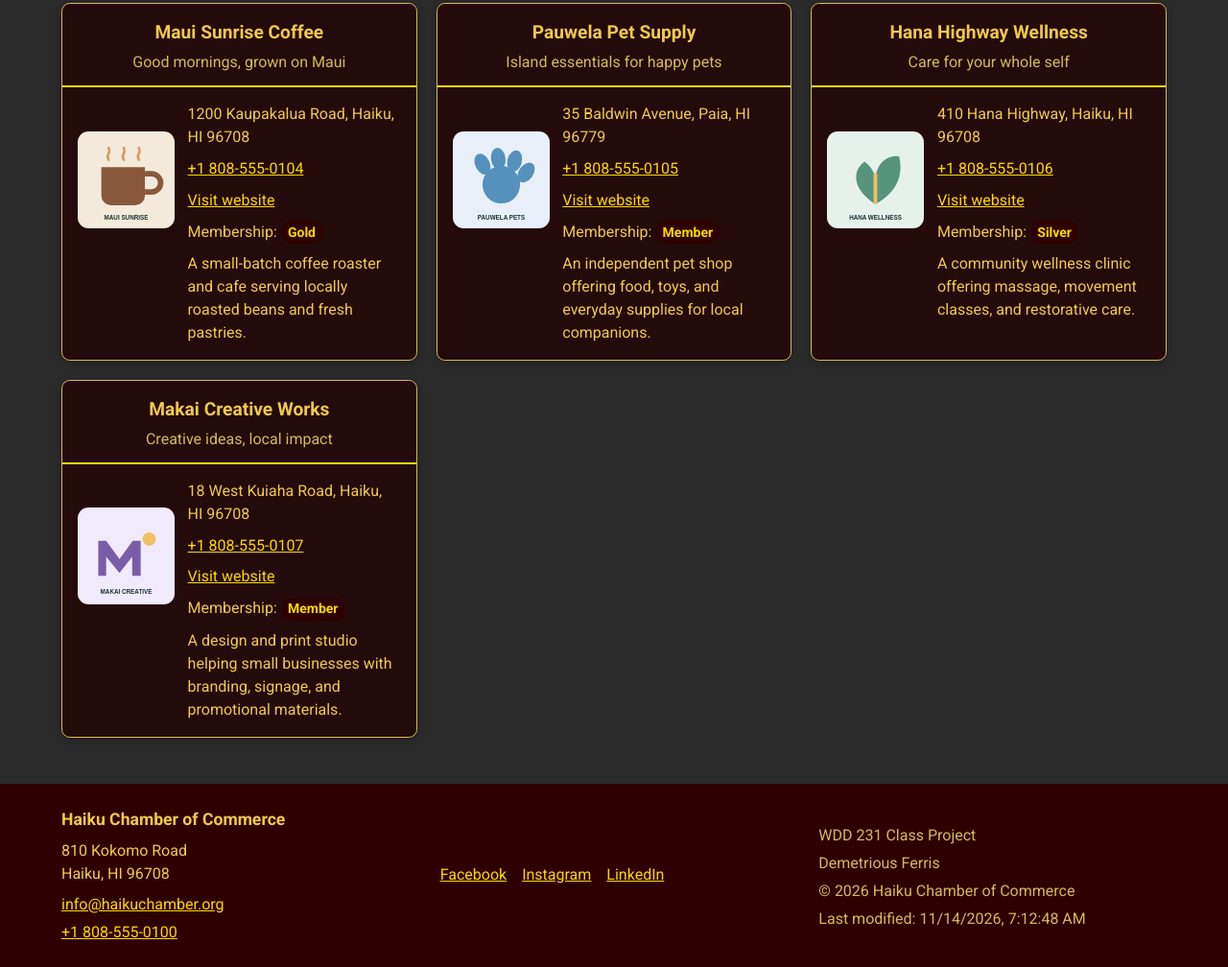
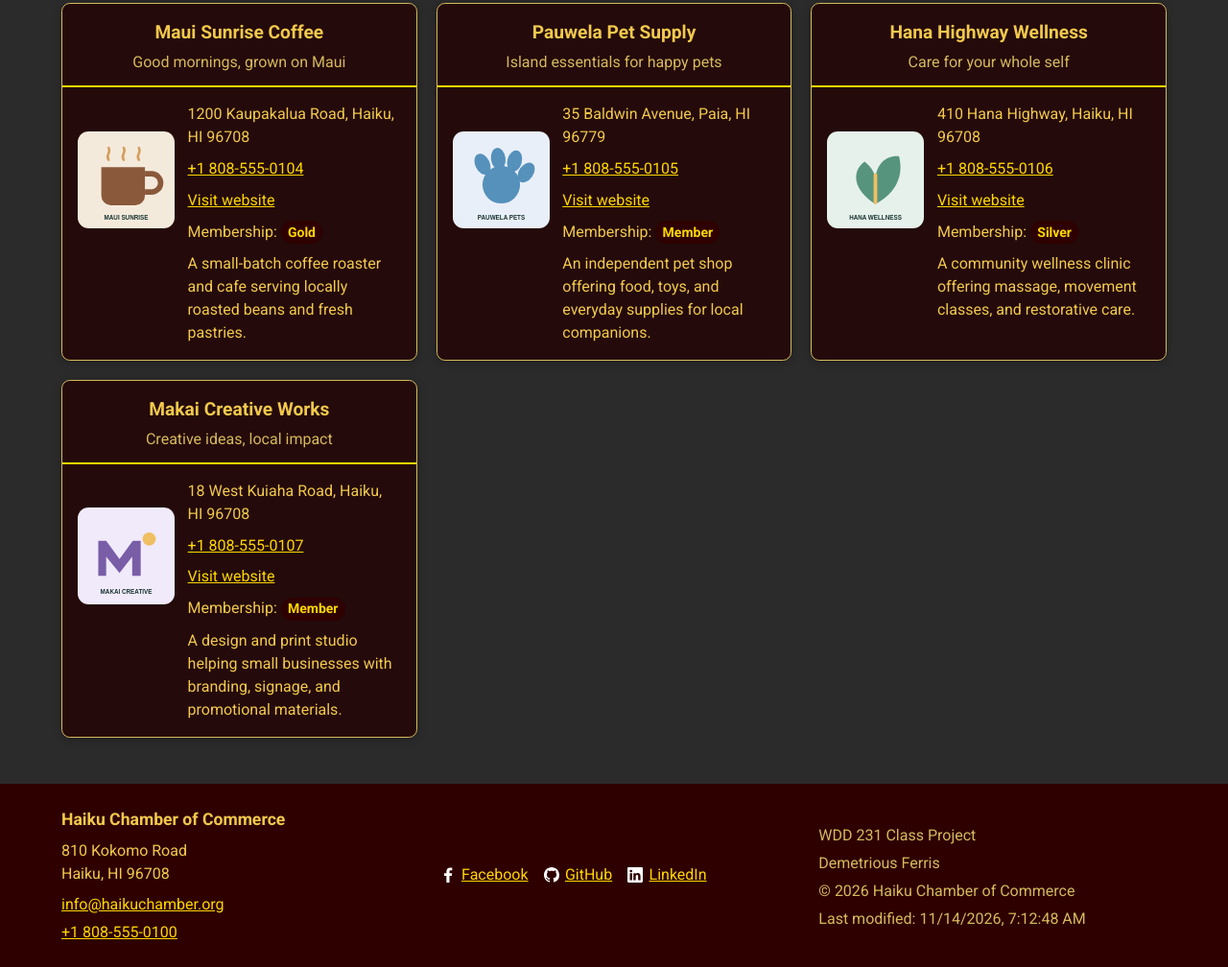
Before and after one commit to demetriusmferris-hue/wdd231, a plain HTML site: page chamber/directory.html in a window 1280 px wide. Shown: the part 704-1712 px from the top of the page at 96% size. Drawn offline with Linux system fonts and the light colour scheme.

Commit message:
week 2 attempt 3

```diff
--- a/chamber/directory.html
+++ b/chamber/directory.html
@@ -67,9 +67,18 @@
             <p><a href="tel:+18085550100">+1 808-555-0100</a></p>
         </section>
         <nav class="social-links" aria-label="Social media">
-            <a href="https://www.facebook.com/">Facebook</a>
-            <a href="https://www.instagram.com/">Instagram</a>
-            <a href="https://www.linkedin.com/">LinkedIn</a>
+            <a href="https://www.facebook.com/demetrius.ferris/">
+                <img src="images/facebook.svg" alt="" width="16" height="16">
+                Facebook
+            </a>
+            <a href="https://github.com/demetriusmferris-hue/wdd231">
+                <img src="images/github.svg" alt="" width="16" height="16">
+                GitHub
+            </a>
+            <a href="https://www.linkedin.com/in/demetrious-ferris-4055b9359">
+                <img src="images/linkedin.svg" alt="" width="16" height="16">
+                LinkedIn
+            </a>
         </nav>
         <div class="footer-project">
             <p>WDD 231 Class Project</p>
--- a/chamber/styles/small.css
+++ b/chamber/styles/small.css
@@ -271,7 +271,19 @@ h1 {
 .social-links {
     display: flex;
     flex-wrap: wrap;
+    align-items: center;
     gap: 1rem;
+}
+
+.social-links a {
+    display: inline-flex;
+    align-items: center;
+    gap: 0.4rem;
+}
+
+.social-links img {
+    width: 1rem;
+    height: 1rem;
 }
 
 .footer-project {
```
Also changed, not shown: chamber/images/facebook.svg (added), chamber/images/github.svg (added), chamber/images/linkedin.svg (added).
